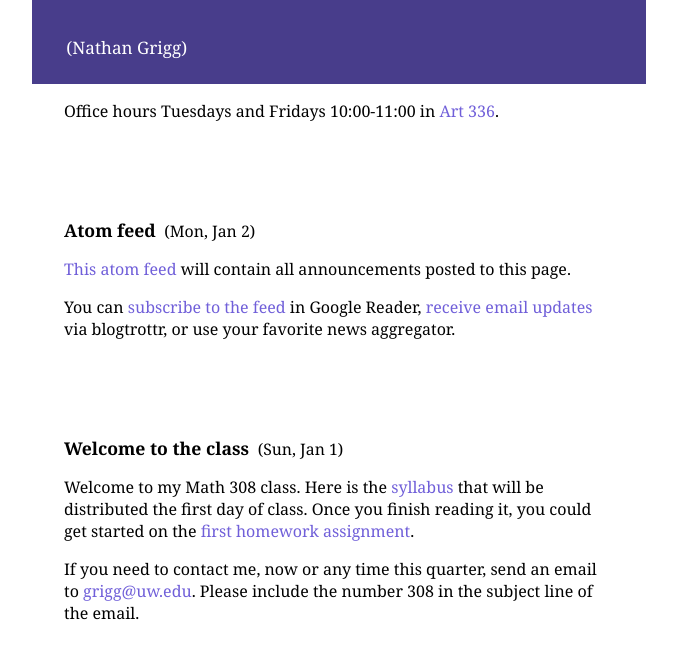
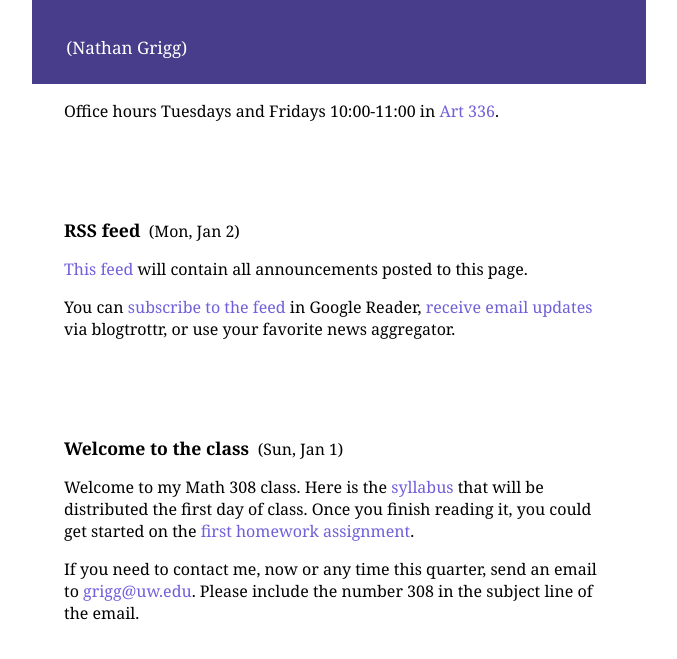
Before and after one commit to nathangrigg/website, a Jekyll site: the page built from math308/wi12/index.html, in a window 1280 px wide. Shown: the top 659 px of the page, without its empty margins (301-978 px from the left). Built offline with Jekyll 4.4.1, drawn with Linux system fonts in a browser that asks for light colours; Markdown is read by kramdown in place of the engine named in the settings.

Commit message:
Changed wording of feed post

```diff
--- a/_includes/feedinfo.html
+++ b/_includes/feedinfo.html
@@ -1,3 +1,3 @@
-<p><a href="{{ feedurl }}">This atom feed</a> will contain all announcements posted to this page.</p>
+<p><a href="{{ feedurl }}">This feed</a> will contain all announcements posted to this page.</p>
 
 <p>You can <a href="http://fusion.google.com/add?source=atgs&feedurl={{ feedurl | uriescape}}">subscribe to the feed</a> in Google Reader, <a href='http://blogtrottr.com/?subscribe={{ feedurl | uriescape}}'>receive email updates</a> via blogtrottr, or use your favorite news aggregator.</p>
--- a/math308/wi12/_posts/2012-01-02-atom-feed.md
+++ b/math308/wi12/_posts/2012-01-02-rss-feed.md
@@ -1,5 +1,5 @@
 ---
-title: Atom feed
+title: RSS feed
 layout: 308wi12-post
 ---
 
```
